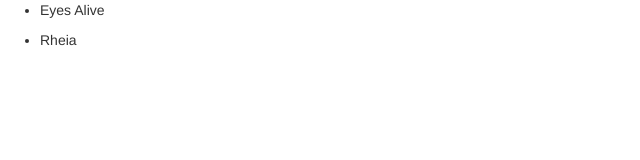
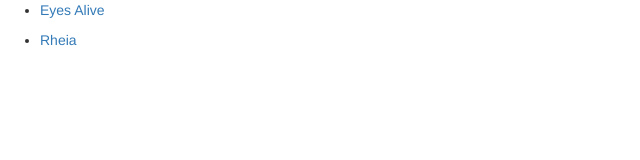
Before and after one commit to adamfortuna/AngularMultiPartProject, an Angular app: page /products in a window 1280 px wide. Shown: the top 160 px of the page, without its empty margins (0-640 px from the left). Built offline with nearby package versions, Linux system fonts and the light colour scheme.

Commit message:
Part 6: Creating Navigation using the Angular Router end state

```diff
--- a/src/app/app.component.html
+++ b/src/app/app.component.html
@@ -1 +1 @@
-<app-product-list></app-product-list>
+<router-outlet></router-outlet>
--- a/src/app/app.module.ts
+++ b/src/app/app.module.ts
@@ -11,6 +11,14 @@
 import { ProductTracklistingComponent } from './product-tracklisting/product-tracklisting.component';
 import { ProductListComponent } from './product-list/product-list.component';
 
+import { RouterModule, Routes } from '@angular/router';
+
+const appRoutes: Routes = [
+  { path: 'products', component: ProductListComponent },
+  { path: 'product/:id', component: ProductPageComponent },
+  { path: '', redirectTo: 'products', pathMatch: 'full'}
+];
+
 @NgModule({
   declarations: [
     AppComponent,
@@ -22,7 +30,8 @@
   imports: [
     BrowserModule,
     FormsModule,
-    HttpModule
+    HttpModule,
+    RouterModule.forRoot(appRoutes)
   ],
   providers: [ProductService],
   bootstrap: [AppComponent]
--- a/src/app/product-list/product-list.component.html
+++ b/src/app/product-list/product-list.component.html
@@ -1,3 +1,3 @@
 <ul *ngFor='let product of products'>
-  <li>{{product.albumName}}</li>
+  <li><a routerLink="/product/{{product.id}}" routerLinkActive="active">{{product.albumName}}</a></li>
 </ul>
```
